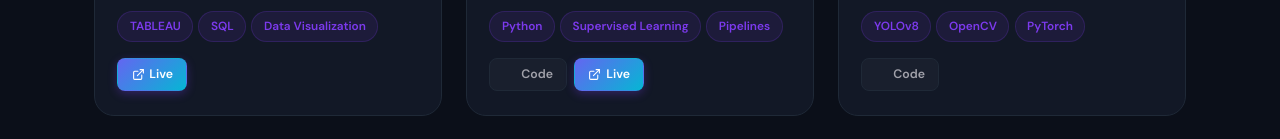
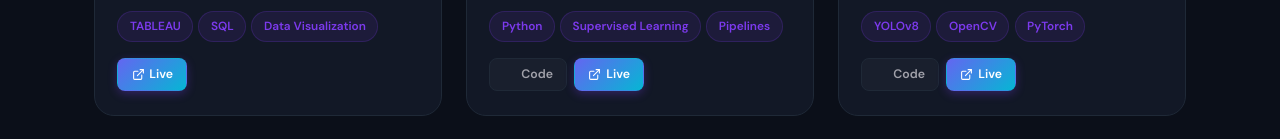
Before and after one commit to ArBaghel/PortFolio-1, a plain HTML site: page projects.html in a window 1280 px wide. Shown: the part 1104-1243 px from the top of the page. Drawn offline with nearby package versions, Linux system fonts and the light colour scheme.

Commit message:
update project link

```diff
--- a/projects.html
+++ b/projects.html
@@ -115,7 +115,10 @@
           <div class="pi-title">Real-time Object Detection</div>
           <p class="pi-desc">Real-time detection using YOLOv8 on images, videos and webcam feeds — bounding boxes, labels and confidence scores with optimized GPU inference.</p>
           <div class="pi-tags"><span class="tag">YOLOv8</span><span class="tag">OpenCV</span><span class="tag">PyTorch</span></div>
-          <div class="pi-links"><a href="https://github.com/ArBaghel/Object-Detection" class="pi-btn" target="_blank" rel="noopener"><i data-lucide="github" style="width:13px;height:13px"></i> Code</a></div>
+          <div class="pi-links">
+            <a href="https://github.com/ArBaghel/Object-Detection" class="pi-btn" target="_blank" rel="noopener"><i data-lucide="github" style="width:13px;height:13px"></i> Code</a>
+            <a href="https://object-detection-opencv.streamlit.app/" class="pi-btn gold" target="_blank" rel="noopener"><i data-lucide="external-link" style="width:13px;height:13px"></i> Live</a>
+          </div>
         </div>
       </div>
 
```
Also changed, not shown: index.html (+1 -0 lines).
